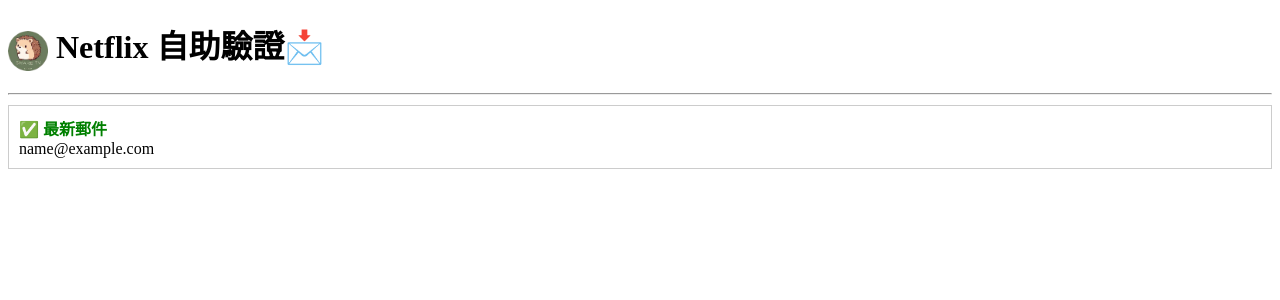
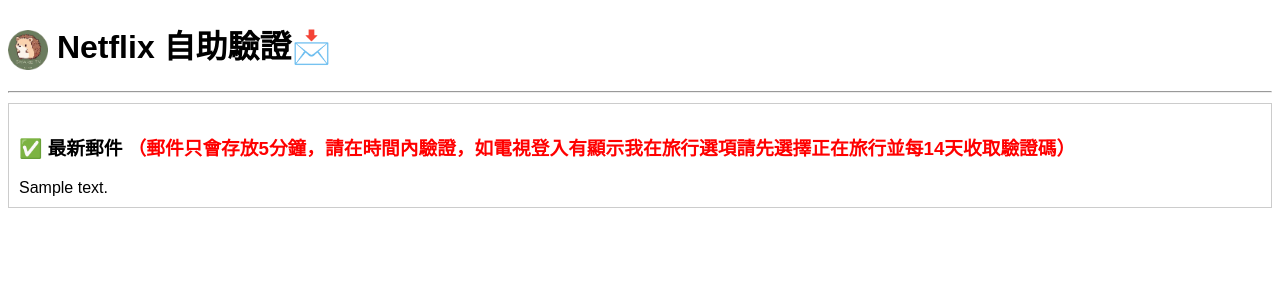
Before and after one commit to abc1239135/netflix-email-viewer, a Flask app: template templates/index.html in a window 1280 px wide. Shown: the top 300 px of the page. Run offline with Flask 3, Linux system fonts and the light colour scheme; the template is opened without the code that fills it: most values are stand-ins (such as "Sample title", 1, 10 or a date in 2020).

Commit message:
顯示信件保存5分鐘提示與最新郵件標示

```diff
--- a/templates/index.html
+++ b/templates/index.html
@@ -4,27 +4,25 @@
     <meta charset="utf-8">
     <title>Netflix 自助驗證📩</title>
 </head>
-<body>
+<body style="font-family: Arial, sans-serif;">
     <h1>
-        <img src="{{ url_for('static', filename='logo.png') }}" alt="Logo" id="logo" style="height: 40px; vertical-align: middle; cursor: pointer;">
-        Netflix 自助驗證📩
+        <a href="/" style="text-decoration: none; color: black;">
+            <img src="{{ url_for('static', filename='logo.png') }}" alt="Logo" style="height: 40px; vertical-align: middle;">
+            Netflix 自助驗證📩
+        </a>
     </h1>
-
-    {% for email in emails %}
+    {% for item in emails %}
         <hr>
         <div style="border:1px solid #ccc; padding:10px; margin:10px 0;">
-            {% if loop.index == 1 %}
-                <strong style="color: green;">✅ 最新郵件</strong><br>
+            {% if loop.index0 == 0 %}
+                <h3>✅ 最新郵件
+                    <span style="color: red;">
+                        （郵件只會存放5分鐘，請在時間內驗證，如電視登入有顯示我在旅行選項請先選擇正在旅行並每14天收取驗證碼）
+                    </span>
+                </h3>
             {% endif %}
-            {{ email|safe }}
+            {{ item.content|safe }}
         </div>
     {% endfor %}
-
-    <script>
-        // 點擊 logo 時重新整理頁面
-        document.getElementById("logo").addEventListener("click", function() {
-            location.reload();
-        });
-    </script>
 </body>
 </html>
```
